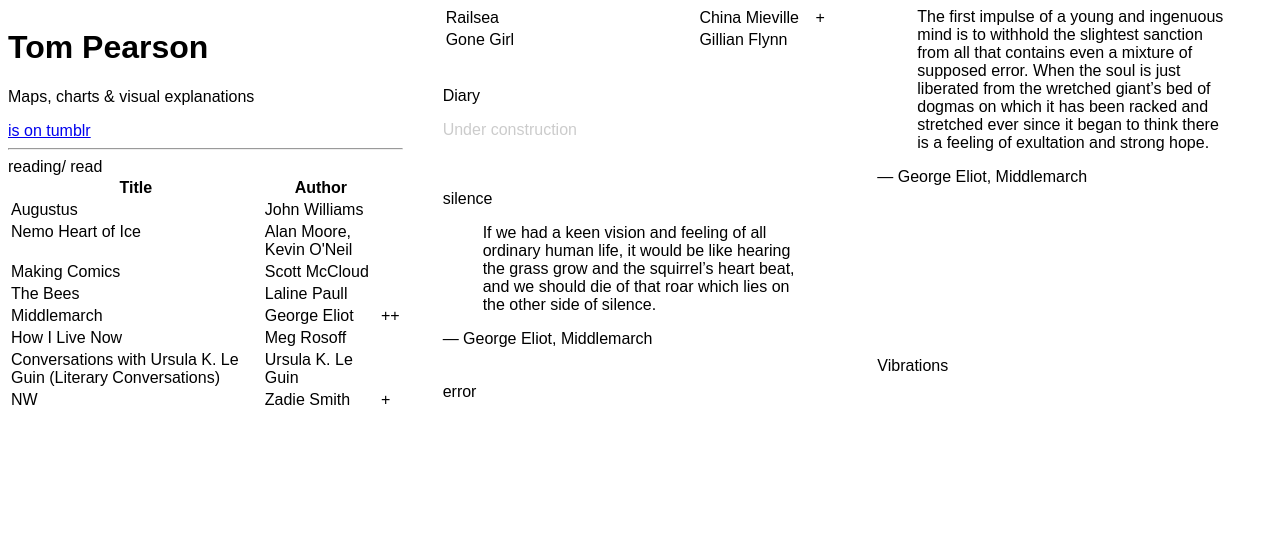
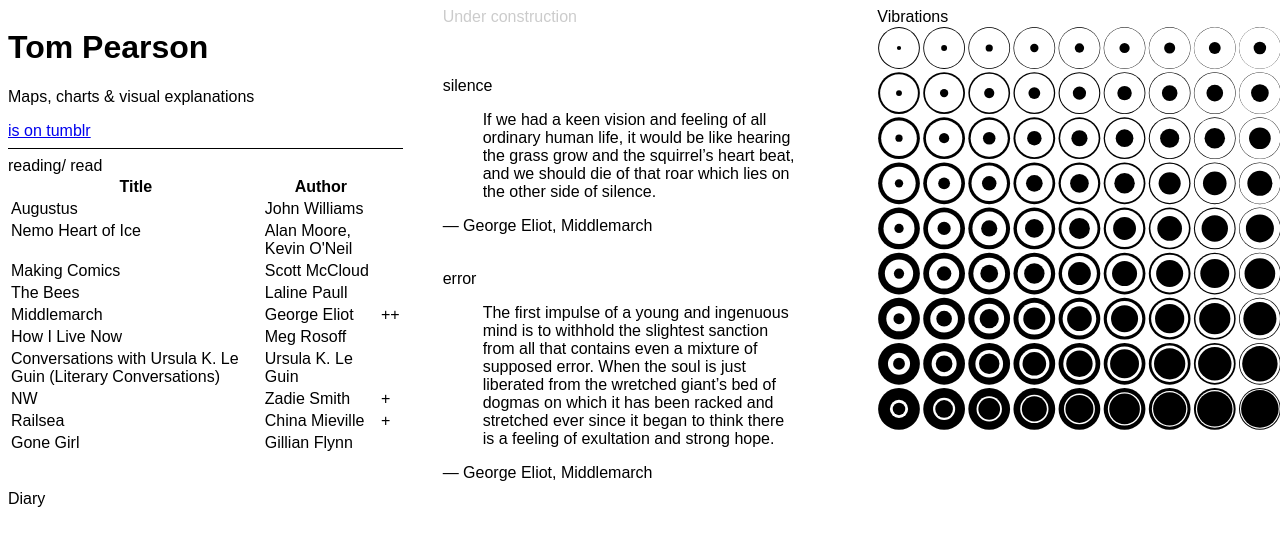
Before and after one commit to tomgp/tomgp.github.io, a Jekyll site: the page built from index.md, in a window 1280 px wide. Shown: the top 546 px of the page. Built offline with Jekyll 4.4.1, drawn with Linux system fonts in a browser that asks for light colours.

Commit message:
hr styling, updating SVG

```diff
--- a/_includes/header.html
+++ b/_includes/header.html
@@ -13,14 +13,11 @@
 	td{
 		vertical-align: top;
 	}
-</style>
-<style media="screen" type="text/css">
-	svg .outer{
-		fill:#fff;
-	}
 
-	svg .inner, .background{
-		fill:#000;
+	hr{
+		height: 1px;
+		border: none;
+		background: black;
 	}
 </style>
 <style type="text/css">
```
Also changed, not shown: images/vibration1.svg.
